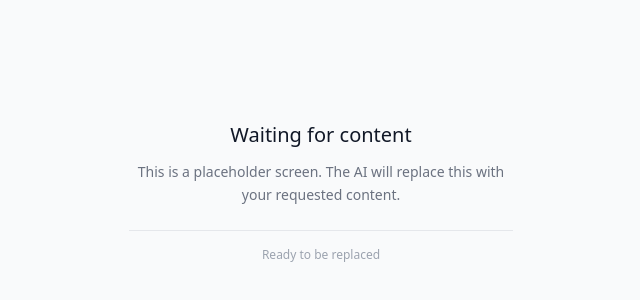
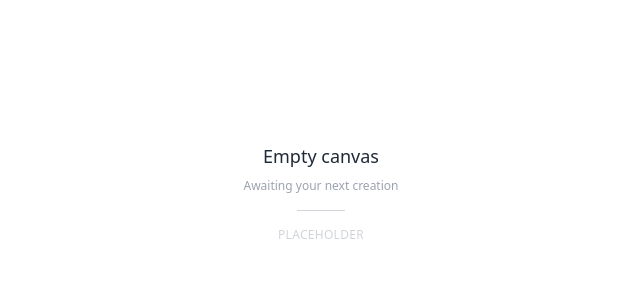
Before and after one commit to ion-design/ion-starter, a React (Vite) app: page / in a window 1280 px wide. Shown: the part 208-508 px from the top of the page, without its empty margins (319-959 px from the left). Built offline with nearby package versions, Linux system fonts and the light colour scheme.

Commit message:
Creating alternative placeholder design

```diff
--- a/src/App.tsx
+++ b/src/App.tsx
@@ -6,24 +6,24 @@ function App(): ReactElement {
   return (
     <div
       className={cn(
-        'absolute inset-0 z-0 overflow-hidden bg-gray-50 flex items-center justify-center',
+        'absolute inset-0 z-0 overflow-hidden bg-white flex items-center justify-center',
       )}
     >
-      <div className="text-center space-y-6 max-w-md mx-auto px-8">
-        <div className="space-y-3">
-          <h1 className="text-xl font-medium text-gray-900">
-            Waiting for content
+      <div className="text-center space-y-4 max-w-sm mx-auto px-6">
+        <div className="space-y-2">
+          <h1 className="text-lg font-normal text-gray-800">
+            Empty canvas
           </h1>
-          <p className="text-gray-500 text-sm leading-relaxed">
-            This is a placeholder screen. The AI will replace this with your requested content.
+          <p className="text-gray-400 text-xs">
+            Awaiting your next creation
           </p>
         </div>
 
-        <div className="pt-4 border-t border-gray-200">
-          <p className="text-xs text-gray-400">
-            Ready to be replaced
-          </p>
-        </div>
+        <div className="w-12 h-px bg-gray-300 mx-auto" />
+
+        <p className="text-gray-300 text-xs uppercase tracking-wide">
+          Placeholder
+        </p>
       </div>
     </div>
   );
```
